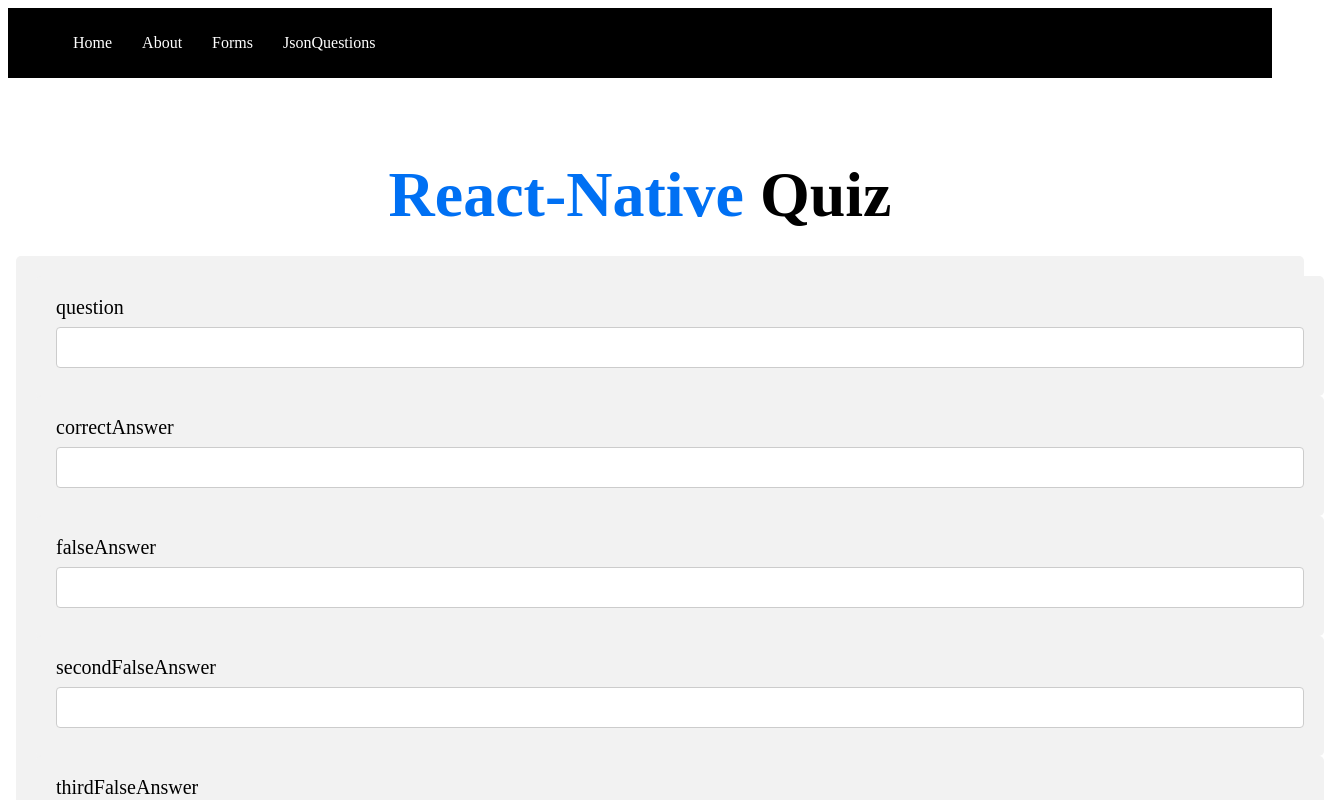
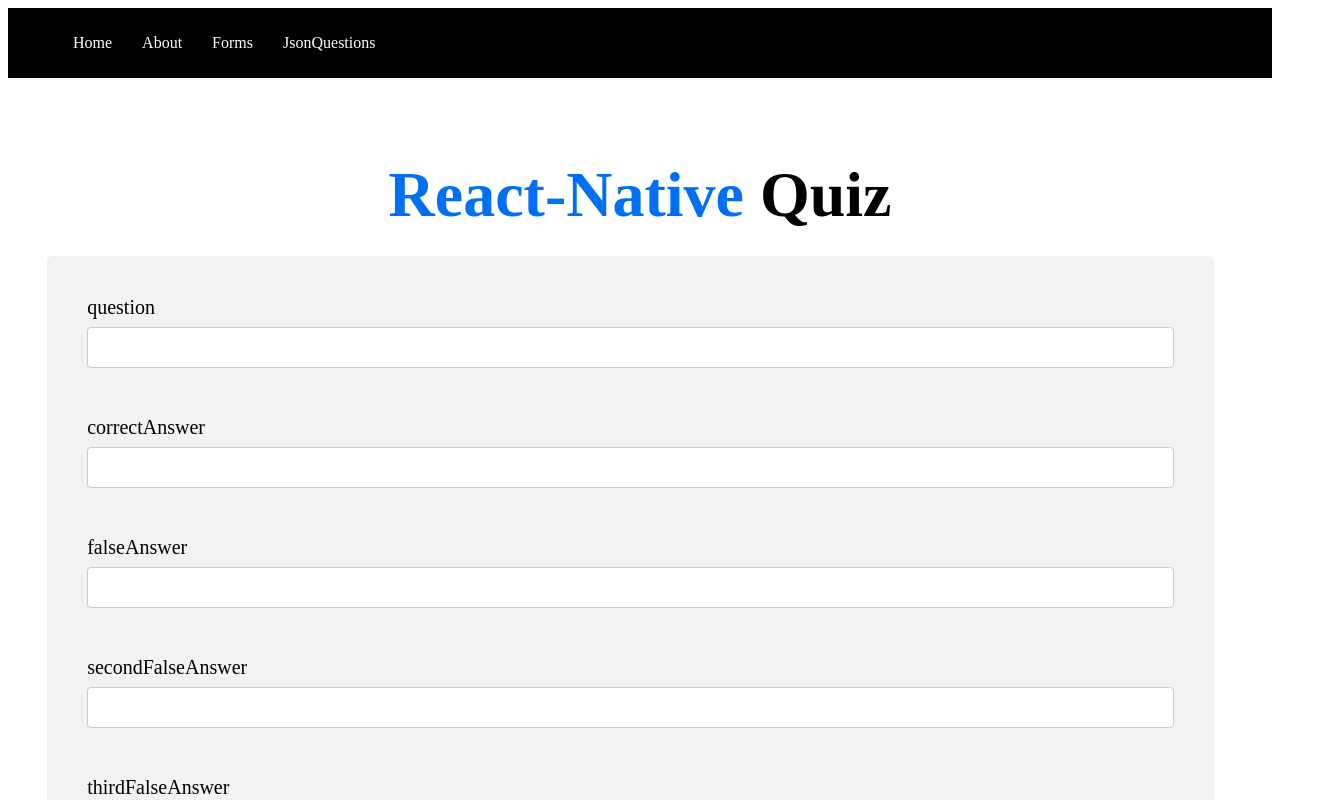
Before and after one commit to luisantos1986/next-quiz, a Next.js app: page /next-quiz/forms in a window 1280 px wide. Shown: the top 800 px of the page, 1324 px wide, since content can reach past the window. Built offline with nearby package versions, Linux system fonts and the light colour scheme.

Commit message:
Form css modifications

```diff
--- a/styles/Forms.module.css
+++ b/styles/Forms.module.css
@@ -28,9 +28,8 @@
     border-radius: 5px;
     background-color: #f2f2f2;
     padding: 20px;
-    width: 100%;
 }
 
 .form {
-    width: 100%;
+    width: 95%;
 }
```
